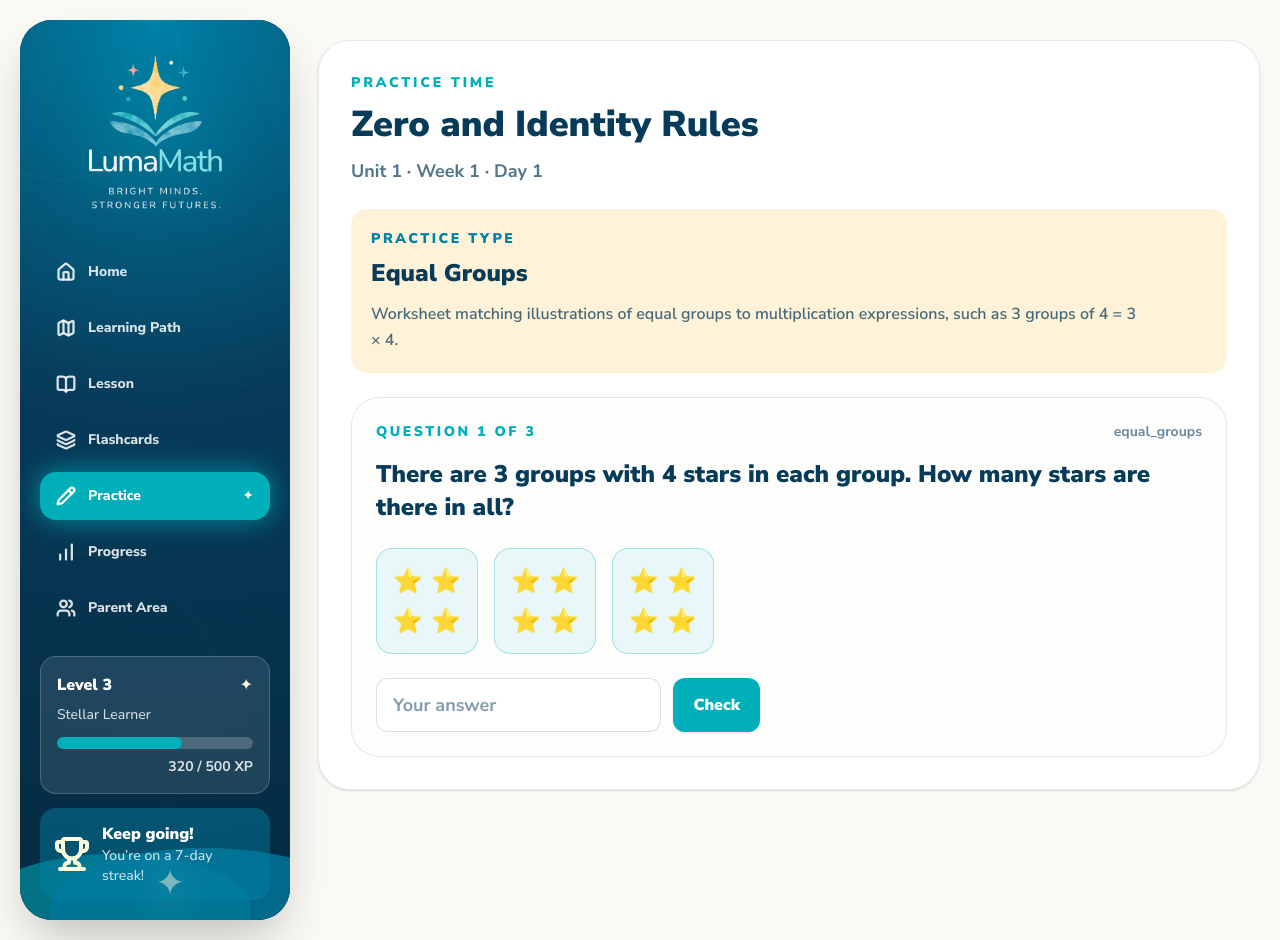
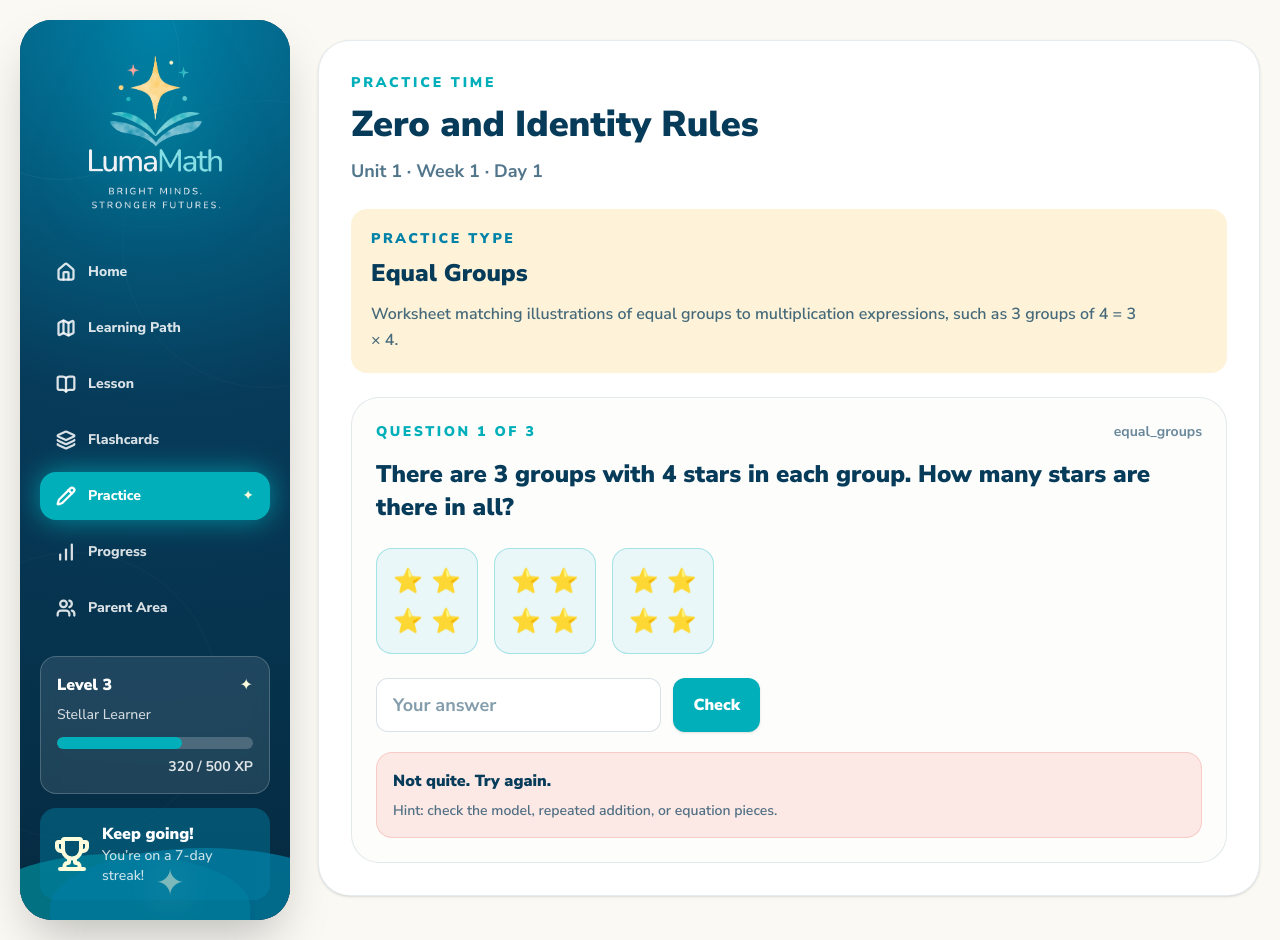
Before and after one commit to datsyukfliprw/luma_math, a React (Vite) app: page /practice in a window 1280 px wide. Both pictures are taken after a click on the button "Check". Built offline with nearby package versions, Linux system fonts and the light colour scheme.

Commit message:
Add dynamic practice problem checking

```diff
--- a/src/practiceTypes/equalGroups.ts
+++ b/src/practiceTypes/equalGroups.ts
@@ -4,24 +4,42 @@ export function generateEqualGroupsProblems(): PracticeProblem[] {
   return [
     {
       id: 'equal-groups-1',
-      questionText: 'There are 3 groups with 4 stars in each group. How many stars are there in all?',
+      questionText:
+        'There are 3 groups with 4 stars in each group. How many stars are there in all?',
       correctAnswer: '12',
       visualType: 'equal_groups',
       problemKey: '3-groups-of-4',
+      visualData: {
+        groups: 3,
+        itemsPerGroup: 4,
+        equation: '3 × 4 = 12',
+      },
     },
     {
       id: 'equal-groups-2',
-      questionText: 'There are 5 groups with 2 stars in each group. How many stars are there in all?',
+      questionText:
+        'There are 5 groups with 2 stars in each group. How many stars are there in all?',
       correctAnswer: '10',
       visualType: 'equal_groups',
       problemKey: '5-groups-of-2',
+      visualData: {
+        groups: 5,
+        itemsPerGroup: 2,
+        equation: '5 × 2 = 10',
+      },
     },
     {
       id: 'equal-groups-3',
-      questionText: 'There are 4 groups with 3 stars in each group. How many stars are there in all?',
+      questionText:
+        'There are 4 groups with 3 stars in each group. How many stars are there in all?',
       correctAnswer: '12',
       visualType: 'equal_groups',
       problemKey: '4-groups-of-3',
+      visualData: {
+        groups: 4,
+        itemsPerGroup: 3,
+        equation: '4 × 3 = 12',
+      },
     },
   ]
 }
--- a/src/practiceTypes/factorProduct.ts
+++ b/src/practiceTypes/factorProduct.ts
@@ -9,6 +9,11 @@ export function generateFactorProductProblems(): PracticeProblem[] {
       correctAnswer: 'factors: 3 and 4, product: 12',
       visualType: 'factor_product',
       problemKey: '3x4-factor-product',
+      visualData: {
+        equation: '3 × 4 = 12',
+        factors: [3, 4],
+        product: 12,
+      },
     },
     {
       id: 'factor-product-2',
@@ -17,6 +22,11 @@ export function generateFactorProductProblems(): PracticeProblem[] {
       correctAnswer: 'factors: 5 and 2, product: 10',
       visualType: 'factor_product',
       problemKey: '5x2-factor-product',
+      visualData: {
+        equation: '5 × 2 = 10',
+        factors: [5, 2],
+        product: 10,
+      },
     },
     {
       id: 'factor-product-3',
@@ -25,6 +35,11 @@ export function generateFactorProductProblems(): PracticeProblem[] {
       correctAnswer: 'factors: 1 and 8, product: 8',
       visualType: 'factor_product',
       problemKey: '1x8-factor-product',
+      visualData: {
+        equation: '1 × 8 = 8',
+        factors: [1, 8],
+        product: 8,
+      },
     },
   ]
 }
--- a/src/practiceTypes/types.ts
+++ b/src/practiceTypes/types.ts
@@ -4,4 +4,12 @@ export type PracticeProblem = {
   correctAnswer: string
   visualType: 'equal_groups' | 'repeated_addition' | 'factor_product'
   problemKey: string
+  visualData?: {
+    groups?: number
+    itemsPerGroup?: number
+    repeatedAddition?: string
+    equation?: string
+    factors?: number[]
+    product?: number
+  }
 }
--- a/src/screens/PracticeScreen.tsx
+++ b/src/screens/PracticeScreen.tsx
@@ -1,3 +1,4 @@
+import { useState } from 'react'
 import { useParams } from 'react-router-dom'
 import PageLayout from '../components/layout/PageLayout'
 import { getLessonById } from '../lib/lessonLookup'
@@ -10,11 +11,44 @@ function formatPracticeType(practiceType: string) {
     .join(' ')
 }
 
+function normalizeAnswer(answer: string) {
+  return answer
+    .toLowerCase()
+    .replaceAll(' ', '')
+    .replaceAll('×', 'x')
+    .replaceAll('*', 'x')
+}
+
 function PracticeScreen() {
   const { lessonId } = useParams()
   const { unit, week, lesson } = getLessonById(lessonId)
+
   const problems = generateProblemsForPracticeType(lesson.practice_type)
-  const firstProblem = problems[0]
+
+  const [currentProblemIndex, setCurrentProblemIndex] = useState(0)
+  const [answer, setAnswer] = useState('')
+  const [feedback, setFeedback] = useState<'correct' | 'incorrect' | null>(null)
+
+  const currentProblem = problems[currentProblemIndex]
+  const visualData = currentProblem?.visualData
+
+  function checkAnswer() {
+    if (!currentProblem) return
+
+    const userAnswer = normalizeAnswer(answer)
+    const correctAnswer = normalizeAnswer(currentProblem.correctAnswer)
+
+    setFeedback(userAnswer === correctAnswer ? 'correct' : 'incorrect')
+  }
+
+  function goToNextQuestion() {
+    setAnswer('')
+    setFeedback(null)
+
+    if (currentProblemIndex < problems.length - 1) {
+      setCurrentProblemIndex((current) => current + 1)
+    }
+  }
 
   return (
     <PageLayout>
@@ -44,42 +78,47 @@ function PracticeScreen() {
           </p>
         </div>
 
-        {firstProblem ? (
+        {currentProblem ? (
           <div className="mt-6 rounded-[1.75rem] border border-[#073B5A]/10 bg-[#FDFDFC] p-6">
             <div className="mb-4 flex items-center justify-between">
               <p className="text-sm font-black uppercase tracking-[0.18em] text-[#00AFB9]">
-                Question 1 of {problems.length}
+                Question {currentProblemIndex + 1} of {problems.length}
               </p>
 
               <p className="text-sm font-bold text-[#073B5A]/60">
-                {firstProblem.visualType}
+                {currentProblem.visualType}
               </p>
             </div>
 
             <h2 className="text-2xl font-black leading-snug text-[#073B5A]">
-              {firstProblem.questionText}
+              {currentProblem.questionText}
             </h2>
-            {firstProblem.visualType === 'equal_groups' && (
+
+            {currentProblem.visualType === 'equal_groups' && visualData && (
               <div className="mt-6 flex flex-wrap gap-4">
-    {Array.from({ length: 3 }).map((_, groupIndex) => (
+                {Array.from({ length: visualData.groups ?? 0 }).map(
+                  (_, groupIndex) => (
                     <div
                       key={groupIndex}
                       className="rounded-2xl border border-[#00AFB9]/30 bg-[#E9F7F8] p-4"
                     >
                       <div className="grid grid-cols-2 gap-2 text-2xl">
-          {Array.from({ length: 4 }).map((_, starIndex) => (
+                        {Array.from({
+                          length: visualData.itemsPerGroup ?? 0,
+                        }).map((_, starIndex) => (
                           <span key={starIndex}>⭐</span>
                         ))}
                       </div>
                     </div>
-    ))}
+                  ),
+                )}
               </div>
             )}
 
-{firstProblem.visualType === 'repeated_addition' && (
+            {currentProblem.visualType === 'repeated_addition' && visualData && (
               <div className="mt-6 rounded-2xl bg-[#FEF3D9] p-6 text-center">
                 <p className="text-4xl font-black text-[#073B5A]">
-      5 + 5 + 5 = 15
+                  {visualData.repeatedAddition}
                 </p>
 
                 <p className="mt-3 text-lg font-bold text-[#073B5A]/70">
@@ -88,17 +127,82 @@ function PracticeScreen() {
               </div>
             )}
 
+            {currentProblem.visualType === 'factor_product' && visualData && (
+              <div className="mt-6 rounded-2xl bg-[#FEF3D9] p-6 text-center">
+                <p className="text-4xl font-black text-[#073B5A]">
+                  {visualData.equation}
+                </p>
+
+                <div className="mt-4 flex flex-wrap justify-center gap-3">
+                  <span className="rounded-full bg-white px-4 py-2 text-sm font-black text-[#0081A7]">
+                    Factors: {visualData.factors?.join(' and ')}
+                  </span>
+
+                  <span className="rounded-full bg-white px-4 py-2 text-sm font-black text-[#F07167]">
+                    Product: {visualData.product}
+                  </span>
+                </div>
+              </div>
+            )}
 
             <div className="mt-6 flex max-w-sm gap-3">
               <input
+                value={answer}
+                onChange={(event) => {
+                  setAnswer(event.target.value)
+                  setFeedback(null)
+                }}
+                onKeyDown={(event) => {
+                  if (event.key === 'Enter') {
+                    checkAnswer()
+                  }
+                }}
                 className="min-w-0 flex-1 rounded-xl border border-[#073B5A]/15 bg-white px-4 py-3 text-lg font-bold outline-none focus:border-[#00AFB9]"
                 placeholder="Your answer"
               />
 
-              <button className="rounded-xl bg-[#00AFB9] px-5 py-3 font-black text-white shadow-sm">
+              <button
+                type="button"
+                onClick={checkAnswer}
+                className="rounded-xl bg-[#00AFB9] px-5 py-3 font-black text-white shadow-sm"
+              >
                 Check
               </button>
             </div>
+
+            {feedback === 'correct' && (
+              <div className="mt-5 rounded-2xl border border-[#00AFB9]/30 bg-[#E9F7F8] p-4">
+                <p className="font-black text-[#073B5A]">
+                  Nice! That’s correct. ✨
+                </p>
+
+                {currentProblemIndex < problems.length - 1 ? (
+                  <button
+                    type="button"
+                    onClick={goToNextQuestion}
+                    className="mt-3 rounded-xl bg-[#00AFB9] px-5 py-3 font-black text-white"
+                  >
+                    Next Question
+                  </button>
+                ) : (
+                  <p className="mt-2 font-bold text-[#073B5A]/70">
+                    You finished this practice set!
+                  </p>
+                )}
+              </div>
+            )}
+
+            {feedback === 'incorrect' && (
+              <div className="mt-5 rounded-2xl border border-[#F07167]/25 bg-[#FCE9E5] p-4">
+                <p className="font-black text-[#073B5A]">
+                  Not quite. Try again.
+                </p>
+
+                <p className="mt-2 text-sm font-semibold text-[#073B5A]/70">
+                  Hint: check the model, repeated addition, or equation pieces.
+                </p>
+              </div>
+            )}
           </div>
         ) : (
           <div className="mt-6 rounded-2xl border border-[#F07167]/20 bg-[#FCE9E5] p-5">
```
Lines whose indentation alone changed are shown as unchanged.
